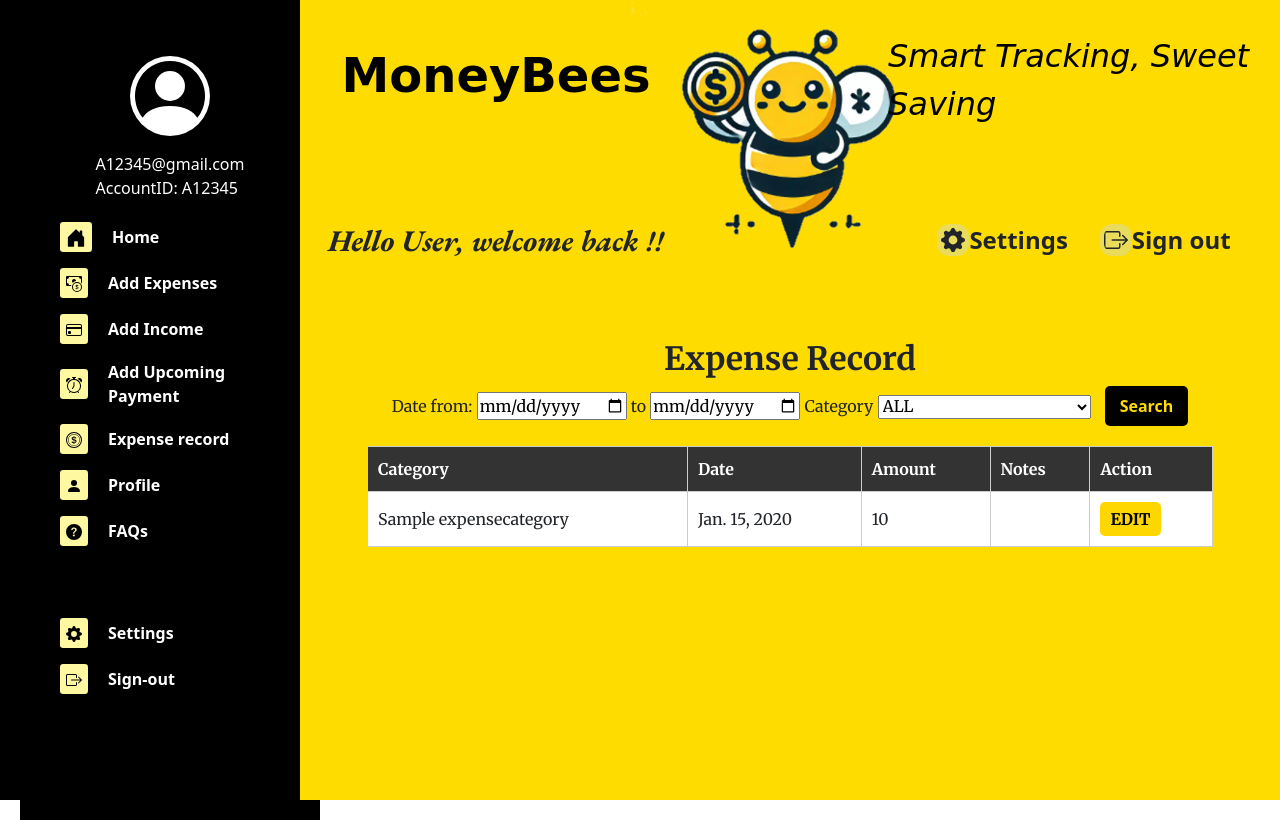
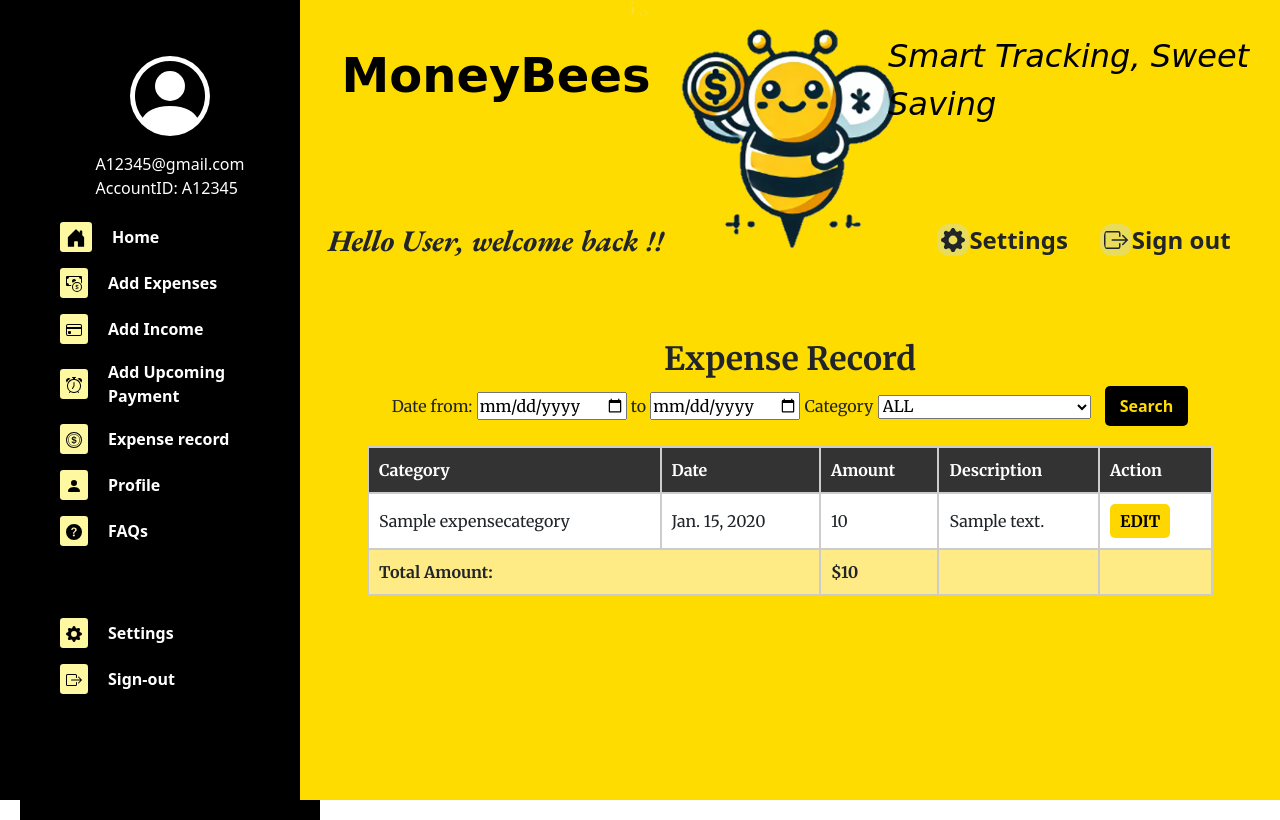
Before and after one commit to ally0829/MoneyBees, a Django app: page /finance/expense-record/ in a window 1280 px wide. Run offline with Django 5.2, Linux system fonts and the light colour scheme; tables that the repository leaves empty hold one stand-in row (values such as "Sample post"); some web fonts are replaced.

Commit message:
ExpenseRecord page with javascript

```diff
--- a/finance/models.py
+++ b/finance/models.py
@@ -33,7 +33,7 @@ class Expense(models.Model):
     user = models.ForeignKey(User, on_delete=models.CASCADE)
     category = models.ForeignKey(ExpenseCategory, on_delete=models.CASCADE)
     amount = models.IntegerField()
-    date = models.DateField()
+    date = models.DateField(db_index=True)
     description = models.CharField(max_length=255, null=True, blank=True)
 
     class Meta:
--- a/finance/views.py
+++ b/finance/views.py
@@ -1,5 +1,7 @@
 from django.shortcuts import render
 from .models import Expense, ExpenseCategory
+from django.db.models import Sum
+from datetime import datetime
 
 # Create your views here.
 
@@ -16,14 +18,32 @@ def expense_record_view(request):
     end_date = request.GET.get('end_date')
     category = request.GET.get('category')
 
-    if start_date:
+    # 確保日期格式正確
+    try:
+        if start_date:
+            start_date = datetime.strptime(start_date, "%Y-%m-%d").date()
+        if end_date:
+            end_date = datetime.strptime(end_date, "%Y-%m-%d").date()
+    except ValueError:
+        start_date, end_date = None, None
+
+    # 過濾日期範圍內的資料
+    if start_date and end_date:
+        expenses = expenses.filter(date__range=[start_date, end_date])
+    elif start_date:
         expenses = expenses.filter(date__gte=start_date)
-    if end_date:
+    elif end_date:
         expenses = expenses.filter(date__lte=end_date)
+
+    # 過濾類別
     if category and category != "ALL":
         expenses = expenses.filter(category__name=category)
+
+    # 計算總金額
+    total_amount = expenses.aggregate(Sum('amount'))['amount__sum'] or 0
 
     return render(request, 'finance/expenseRecord.html', {
         'categories': categories,
         'expenses': expenses,
+        'total_amount': total_amount,
     })
--- a/static/css/expenseRecord.css
+++ b/static/css/expenseRecord.css
@@ -36,7 +36,7 @@ body {
 
 .expense-table th,
 .expense-table td {
-    border: 1px solid #ccc;
+    border: 2px solid #ccc;
     padding: 10px;
     text-align: left;
 
@@ -46,6 +46,16 @@ body {
     background-color: #FFEB85;
     font-weight: bold;
 }
+
+.expense-table tfoot td.total-row {
+    text-align: left;
+    font-size: 18px;
+    padding: 12px;
+    border-top: 2px solid #ccc;
+    border-bottom: 2px solid #ccc;
+    background-color: #FFEB85;
+}
+
 
 .date-filter label,
 .date-filter select,
--- a/templates/finance/expenseRecord.html
+++ b/templates/finance/expenseRecord.html
@@ -45,7 +45,7 @@
                         <th>Category</th>
                         <th>Date</th>
                         <th>Amount</th>
-                        <th>Notes</th>
+                        <th>Description</th>
                         <th>Action</th>
                     </tr>
                 </thead>
@@ -55,26 +55,59 @@
                         <td>{{ expense.category }}</td>
                         <td>{{ expense.date }}</td>
                         <td>{{ expense.amount }}</td>
-                        <td>{{ expense.notes }}</td>
+                        <td>{{ expense.description }}</td>
                         <td>
                             <button class="edit-btn">EDIT</button>
                         </td>
                     </tr>
                     {% endfor %}
                 </tbody>
+                <tfoot>
+                    <tr>
+                        <td colspan="2"><strong>Total Amount:</strong></td>
+                        <td><strong>${{ total_amount }}</strong></td>
+                        <td></td>
+                        <td></td>
+                    </tr>
+                </tfoot>
             </table>
         </div>
     </main>
 </div>
-{% endblock %}
 
 <script>
-    document.getElementById("search-btn").addEventListener("click", function () {
-        let startDate = document.getElementById("start_date").value;
-        let endDate = document.getElementById("end_date").value;
-        let category = document.getElementById("category").value;
+    document.addEventListener("DOMContentLoaded", function () {
+        let searchBtn = document.getElementById("search-btn");
 
-        let url = `/finance/expense_record/?start_date=${startDate}&end_date=${endDate}&category=${category}`;
-        window.location.href = url;
+        if (!searchBtn) {
+            console.error("❌ Error: Cannot find #search-btn");
+            return;
+        }
+
+        console.log("find Search button, start listening Click event");
+
+        // to make sure the filter will not be reset
+        const urlParams = new URLSearchParams(window.location.search);
+        document.getElementById("start_date").value = urlParams.get("start_date") || "";
+        document.getElementById("end_date").value = urlParams.get("end_date") || "";
+        document.getElementById("category").value = urlParams.get("category") || "ALL";
+
+
+        searchBtn.addEventListener("click", function () {
+            let startDate = document.getElementById("start_date").value;
+            let endDate = document.getElementById("end_date").value;
+            let category = document.getElementById("category").value;
+            let encodedCategory = encodeURIComponent(category);
+
+            console.log("🔍 Search clicked:", { startDate, endDate, category });
+
+            let url = `/finance/expense-record/?start_date=${startDate}&end_date=${endDate}&category=${encodedCategory}`;
+            console.log("🔍 Redirecting to:", url);
+            window.location.href = url;
+        });
     });
 </script>
+
+
+
+{% endblock %}
--- a/users/templates/users/passwordreset_base.html
+++ b/users/templates/users/passwordreset_base.html
@@ -13,7 +13,8 @@
     <div class="container">
         <div class="password-reset-box">
             <!-- MoneyBees Logo -->
-            <img src="{% static 'images/moneybees.png' %}" alt="MoneyBees" class="logo">
+            <img src="{% static 'images/moneybeesusers/templates/users/passwordreset_base.html.png' %}" alt="MoneyBees"
+                class="logo">
 
             <h2>{% block header %}Recover Password{% endblock %}</h2>
 
```
